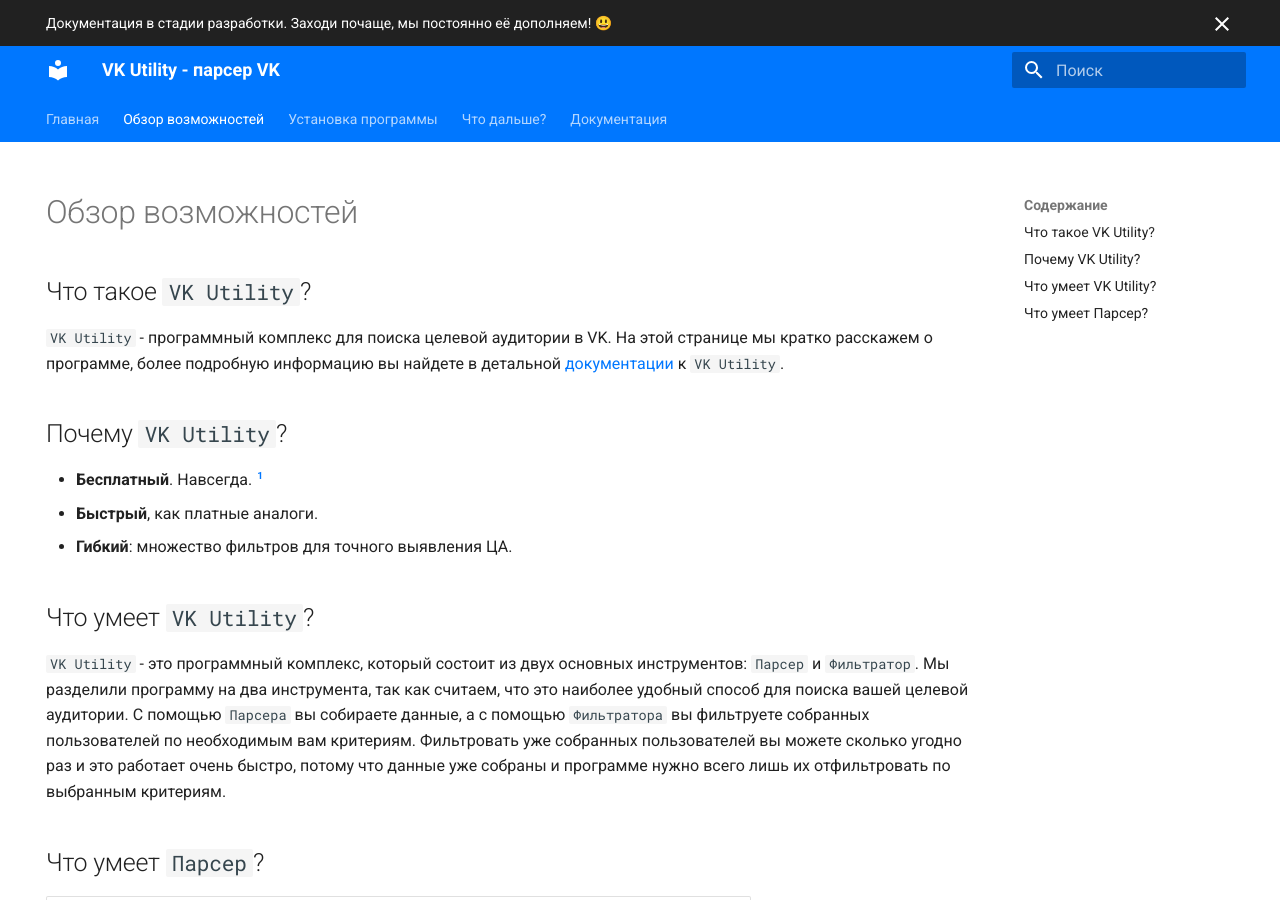
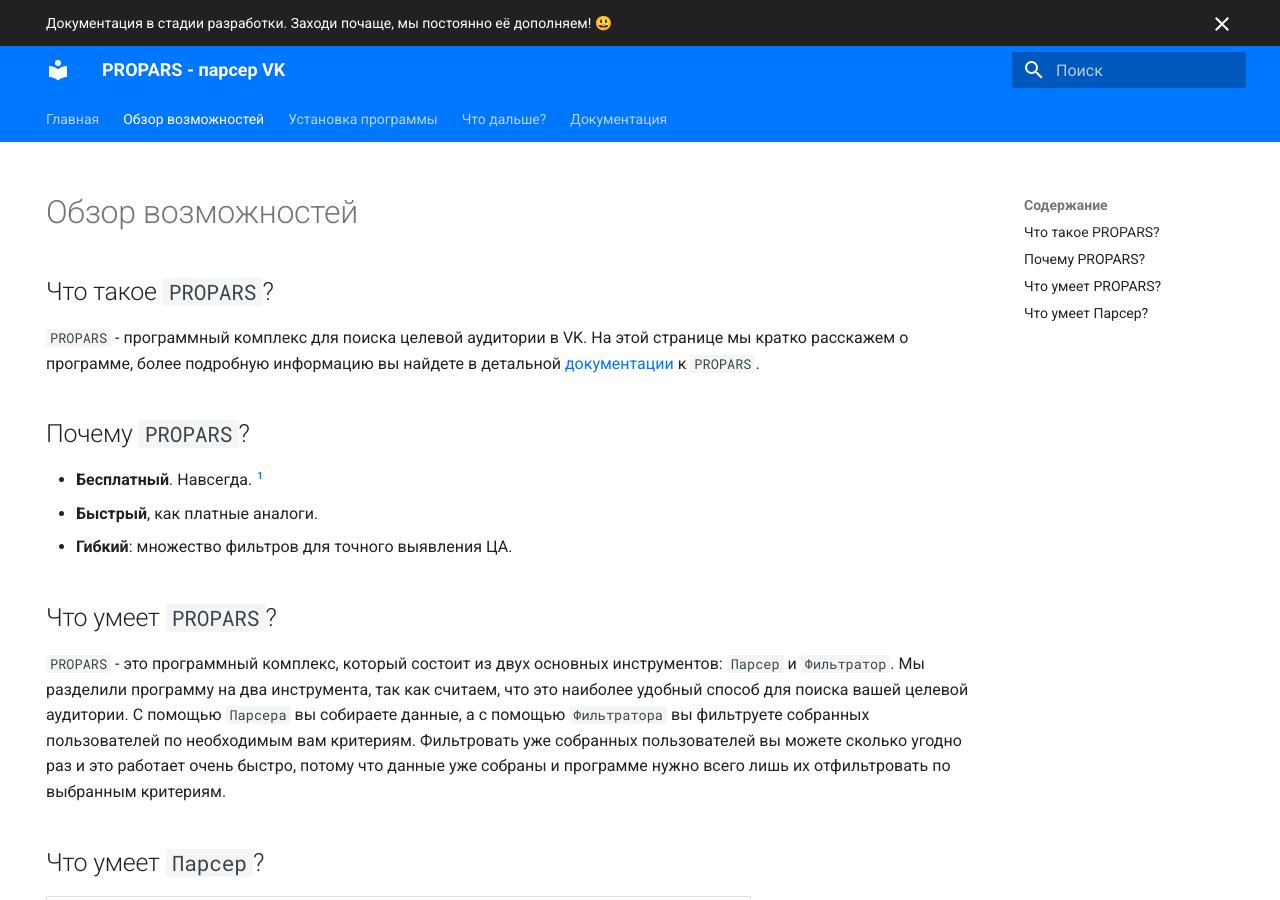
Before and after one commit to VK-Utility/docs, an MkDocs documentation site: the page built from docs/review.md, in a window 1280 px wide and 900 px high. Built offline with MkDocs 1.6.1 and Material for MkDocs 9.7.7, drawn with Linux system fonts in a browser that asks for light colours; emoji names are drawn with the system emoji font.

```diff
--- a/docs/docs/index.md
+++ b/docs/docs/index.md
@@ -1,8 +1,8 @@
 # Документация
 
-В этом разделе мы собрали для вас подробную документацию к нашему программному комплексу — `VK Utility`. Эта документация призвана помочь вам в использовании нашего программного комплекса.
+В этом разделе мы собрали для вас подробную документацию к нашему программному комплексу — `PROPARS`. Эта документация призвана помочь вам в использовании нашего программного комплекса.
 
-На этой странице мы описали из каких программ состоит `VK Utility`, а также о том, как их запустить. Воспользуйтесь меню слева, чтобы получить исчерпывающую информацию о каждой из них.
+На этой странице мы описали из каких программ состоит `PROPARS`, а также о том, как их запустить. Воспользуйтесь меню слева, чтобы получить исчерпывающую информацию о каждой из них.
 
 Для начала важно ознакомиться с некоторыми важными вещами, которые упростят вашу работу с программой, а также помогут в работе с этой документацией.
 
--- a/docs/index.md
+++ b/docs/index.md
@@ -1,4 +1,4 @@
 ---
 template: home.html
-title: Добро пожаловать в VK Utility!
+title: Добро пожаловать в PROPARS!
 ---
--- a/docs/review.md
+++ b/docs/review.md
@@ -3,16 +3,16 @@ hide:
   - navigation
 ---
 
-## Что такое `VK Utility`?
-`VK Utility` - программный комплекс для поиска целевой аудитории в VK. На этой странице мы кратко расскажем о программе, более подробную информацию вы найдете в детальной [документации](./docs/index.md) к `VK Utility`.
+## Что такое `PROPARS`?
+`PROPARS` - программный комплекс для поиска целевой аудитории в VK. На этой странице мы кратко расскажем о программе, более подробную информацию вы найдете в детальной [документации](./docs/index.md) к `PROPARS`.
 
-## Почему `VK Utility`?
+## Почему `PROPARS`?
 - **Бесплатный**. Навсегда. [^1]
 - **Быстрый**, как платные аналоги.
 - **Гибкий**: множество фильтров для точного выявления ЦА.
 
-## Что умеет `VK Utility`?
-`VK Utility` - это программный комплекс, который состоит из двух основных инструментов: `Парсер` и `Фильтратор`. Мы разделили программу на два инструмента, так как считаем, что это  наиболее удобный способ для поиска вашей целевой аудитории.  С помощью `Парсера` вы собираете данные, а с помощью `Фильтратора` вы фильтруете собранных пользователей по необходимым вам критериям. Фильтровать уже собранных пользователей вы можете сколько угодно раз и это работает очень быстро, потому что данные уже собраны и программе нужно всего лишь их отфильтровать по выбранным критериям.
+## Что умеет `PROPARS`?
+`PROPARS` - это программный комплекс, который состоит из двух основных инструментов: `Парсер` и `Фильтратор`. Мы разделили программу на два инструмента, так как считаем, что это  наиболее удобный способ для поиска вашей целевой аудитории.  С помощью `Парсера` вы собираете данные, а с помощью `Фильтратора` вы фильтруете собранных пользователей по необходимым вам критериям. Фильтровать уже собранных пользователей вы можете сколько угодно раз и это работает очень быстро, потому что данные уже собраны и программе нужно всего лишь их отфильтровать по выбранным критериям.
 
 ## Что умеет `Парсер`?
 
--- a/docs/setup-and-launch/index.md
+++ b/docs/setup-and-launch/index.md
@@ -8,9 +8,9 @@
 Также вам потребуется учетная запись VK с отключенной 2FA (двухфакторной аутентификацией) для входа в программу.
 
 ## Процесс установки
-Для наиболее быстрого и простого процесса установки мы создали установщик, который устанавливает `VK Utility`, а также при необходимости некоторые зависимости. [^1]
+Для наиболее быстрого и простого процесса установки мы создали установщик, который устанавливает `PROPARS`, а также при необходимости некоторые зависимости. [^1]
 
-Скачайте установщик [по ссылке](https://soft-issue.com/vku2-version/setups/VKUtility2-setup.exe) и запустите его. После запуска вы можете столкнуться с предупреждением от `Windows Smart Screen`.
+Скачайте установщик [по ссылке](https://soft-issue.com/vku2-version/setups/propars-setup.exe) и запустите его. После запуска вы можете столкнуться с предупреждением от `Windows Smart Screen`.
 
 ![](../img/sm_1.png)
 
@@ -38,7 +38,7 @@
 
 ![](../img/installer_5.png)
 
-**Поздравляем!** VK Utility был успешно установлен на ваш компьютер.
+**Поздравляем!** PROPARS был успешно установлен на ваш компьютер.
 
 ## Что дальше?
 Вы в одном шаге, чтобы начать пользоваться программой.
--- a/mkdocs.yml
+++ b/mkdocs.yml
@@ -1,4 +1,4 @@
-site_name: VK Utility - парсер VK
+site_name: PROPARS - парсер VK
 site_description: >-
   Многофункциональный парсер VK. Бесплатный навсегда.
   Найдите свою целевую аудиторию в считанные минуты.
@@ -63,8 +63,10 @@ markdown_extensions:
   - md_in_html
   - tables
   - toc:
-      permalink: true
-      permalink_title: On this page
+      permalink: '^'
+      #slugify: !!python/object/apply:pymdownx.slugs.slugify
+      #  kwds:
+      #    case: lower
   - pymdownx.details
   - pymdownx.superfences
   - pymdownx.emoji:
```
Also changed, not shown: docs/docs/parser/export-likers.md (+58 -0 lines), docs/img/export_likes.png (added).
